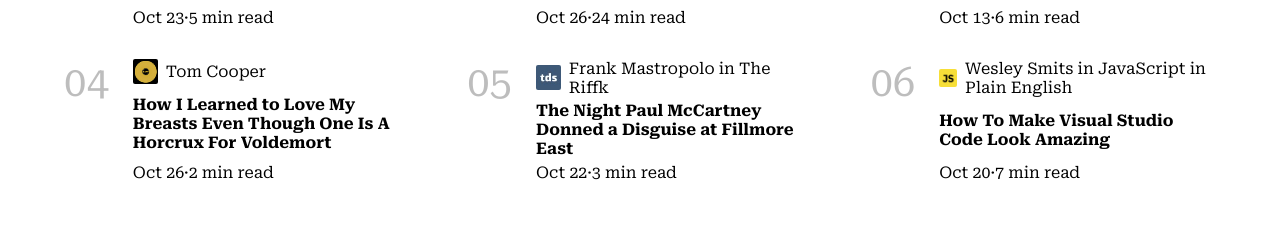
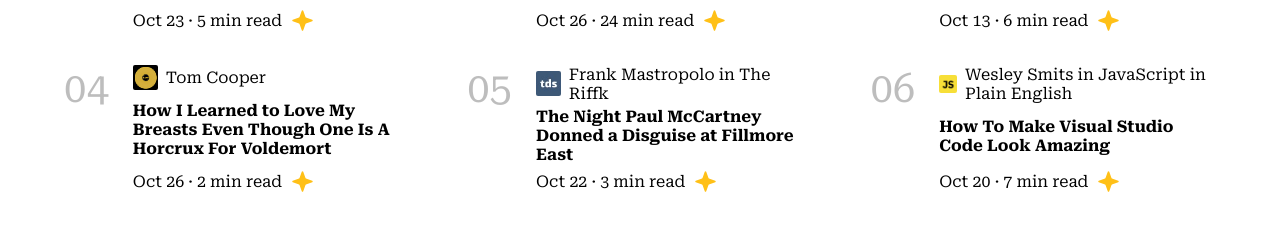
Before and after one commit to AlessioVulpinari/U2-W1-D5, a plain HTML site: page index.html in a window 1280 px wide. Shown: the part 724-952 px from the top of the page. Drawn offline with nearby package versions, Linux system fonts and the light colour scheme.

Commit message:
stars added

```diff
--- a/index.html
+++ b/index.html
@@ -46,7 +46,10 @@
           <div class="card-text-container">
             <p><img src="assets/imgs/image01.jpeg" /> Tom Cooper</p>
             <p>Ukraine War, 23 October 2022</p>
-            <p>Oct 23·5 min read</p>
+            <p>
+              Oct 23 · 5 min read
+              <img src="assets/imgs/svg/star.svg" alt="stars" />
+            </p>
           </div>
         </div>
         <div class="card">
@@ -57,7 +60,10 @@
               Entrepreneur's Handbook
             </p>
             <p>Comeback</p>
-            <p>Oct 26·24 min read</p>
+            <p>
+              Oct 26 · 24 min read
+              <img src="assets/imgs/svg/star.svg" alt="stars" />
+            </p>
           </div>
         </div>
         <div class="card">
@@ -70,7 +76,10 @@
             <p>
               5 Python Projects to Automate Your Life: From Beginner to Advanced
             </p>
-            <p>Oct 13·6 min read</p>
+            <p>
+              Oct 13 · 6 min read
+              <img src="assets/imgs/svg/star.svg" alt="stars" />
+            </p>
           </div>
         </div>
         <div class="card">
@@ -81,7 +90,10 @@
               How I Learned to Love My Breasts Even Though One Is A Horcrux For
               Voldemort
             </p>
-            <p>Oct 26·2 min read</p>
+            <p>
+              Oct 26 · 2 min read
+              <img src="assets/imgs/svg/star.svg" alt="stars" />
+            </p>
           </div>
         </div>
         <div class="card">
@@ -92,7 +104,10 @@
               Riffk
             </p>
             <p>The Night Paul McCartney Donned a Disguise at Fillmore East</p>
-            <p>Oct 22·3 min read</p>
+            <p>
+              Oct 22 · 3 min read
+              <img src="assets/imgs/svg/star.svg" alt="stars" />
+            </p>
           </div>
         </div>
         <div class="card">
@@ -103,7 +118,10 @@
               Plain English
             </p>
             <p>How To Make Visual Studio Code Look Amazing</p>
-            <p>Oct 20·7 min read</p>
+            <p>
+              Oct 20 · 7 min read
+              <img src="assets/imgs/svg/star.svg" alt="stars" />
+            </p>
           </div>
         </div>
       </div>
```
